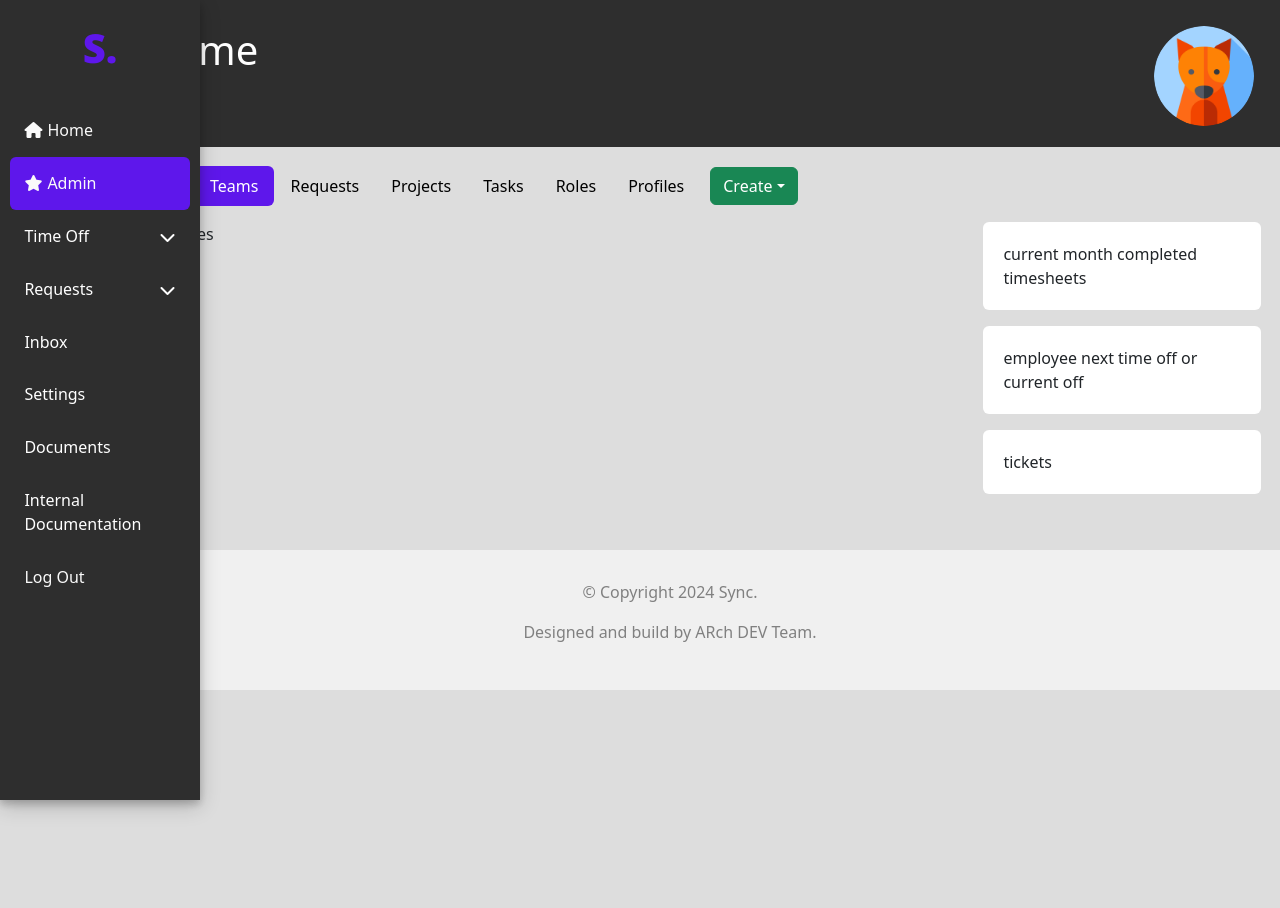
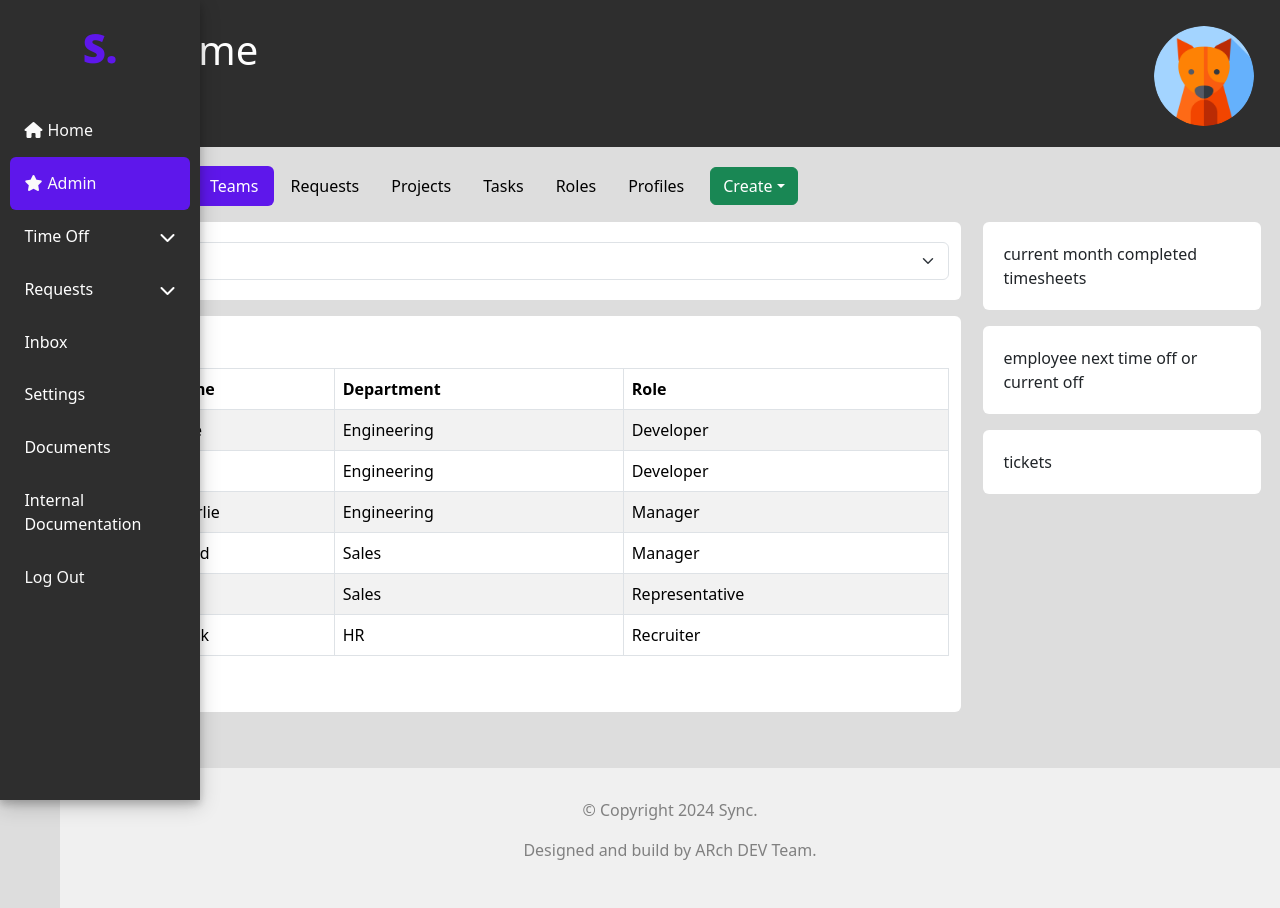
Before and after one commit to ARchWolfDev/SyncHR_React_V, a React (Create React App) app: page /admin/employees in a window 1280 px wide. Before the commit the page ends 800 px from the top, so only its background shows below. Built offline with nearby package versions, Linux system fonts and the light colour scheme.

Commit message:
admin - employee

```diff
--- a/src/components/AdminDashboard.js
+++ b/src/components/AdminDashboard.js
@@ -3,7 +3,6 @@ import { useOutletContext } from 'react-router-dom';
 import { Row, Col, Form, ListGroup, Badge } from 'react-bootstrap'
 import { BarChart } from '@mui/x-charts/BarChart';
 import { LineChart, PieChart, Gauge, gaugeClasses } from '@mui/x-charts';
-import Calendar from './Calendar';
 
 
 function AdminDashboard() {
--- a/src/components/AdminEmployees.js
+++ b/src/components/AdminEmployees.js
@@ -1,11 +1,97 @@
-import React from 'react'
+import React, { useState } from 'react';
+import { Col, Form, Row, Table } from 'react-bootstrap';
 
 function AdminEmployees() {
+  const [employees] = useState([
+    { id: 1, name: "Alice", department: "Engineering", role: "Developer" },
+    { id: 2, name: "Bob", department: "Engineering", role: "Developer" },
+    { id: 3, name: "Charlie", department: "Engineering", role: "Manager" },
+    { id: 4, name: "David", department: "Sales", role: "Manager" },
+    { id: 5, name: "Eve", department: "Sales", role: "Representative" },
+    { id: 6, name: "Frank", department: "HR", role: "Recruiter" }
+  ]);
+
+  const [groupBy, setGroupBy] = useState('');
+  const [sortConfig, setSortConfig] = useState({ key: null, direction: 'asc' });
+  const [sortedEmployees, setSortedEmployees] = useState([...employees]);
+
+  const sortEmployees = (key) => {
+    const direction = sortConfig.key === key && sortConfig.direction === 'asc' ? 'desc' : 'asc';
+    setSortConfig({ key, direction });
+
+    const sorted = [...employees].sort((a, b) => {
+      if (a[key] < b[key]) return direction === 'asc' ? -1 : 1;
+      if (a[key] > b[key]) return direction === 'asc' ? 1 : -1;
+      return 0;
+    });
+    setSortedEmployees(sorted);
+  };
+
+  const handleGroupByOption = (e) => {
+    setGroupBy(e.target.value);
+  };
+
+  // Helper function to group employees based on selected groupBy option
+  const groupEmployees = () => {
+    if (!groupBy) return { All: sortedEmployees }; // No grouping
+
+    return sortedEmployees.reduce((groups, employee) => {
+      const groupKey = employee[groupBy];
+      if (!groups[groupKey]) groups[groupKey] = [];
+      groups[groupKey].push(employee);
+      return groups;
+    }, {});
+  };
+
+  // Rendering each group as a separate table
+  const renderGroupedTables = () => {
+    const groupedEmployees = groupEmployees();
+
+    return Object.keys(groupedEmployees).map((group, index) => (
+      <div key={index} style={{ marginBottom: '20px' }}>
+        <h5>{groupBy.charAt(0).toUpperCase() + groupBy.slice(1)}: {group}</h5>
+        <Table striped bordered hover>
+          <thead>
+            <tr>
+              <th onClick={() => sortEmployees('id')} style={{ cursor: 'pointer' }}>#</th>
+              <th onClick={() => sortEmployees('name')} style={{ cursor: 'pointer' }}>Name</th>
+              <th onClick={() => sortEmployees('department')} style={{ cursor: 'pointer' }}>Department</th>
+              <th onClick={() => sortEmployees('role')} style={{ cursor: 'pointer' }}>Role</th>
+            </tr>
+          </thead>
+          <tbody>
+            {groupedEmployees[group].map((employee) => (
+              <tr key={employee.id}>
+                <td>{employee.id}</td>
+                <td>{employee.name}</td>
+                <td>{employee.department}</td>
+                <td>{employee.role}</td>
+              </tr>
+            ))}
+          </tbody>
+        </Table>
+      </div>
+    ));
+  };
+
   return (
-    <div>
-      Admin employees
-    </div>
-  )
+    <>
+      <Row>
+        <Col className='box'>
+          <Form.Select onChange={handleGroupByOption}>
+            <option value="">All</option>
+            <option value="department">Department</option>
+            <option value="role">Role</option>
+          </Form.Select>
+        </Col>
+      </Row>
+      <Row>
+        <Col className='box'>
+          {renderGroupedTables()}
+        </Col>
+      </Row>
+    </>
+  );
 }
 
-export default AdminEmployees
+export default AdminEmployees;
```
